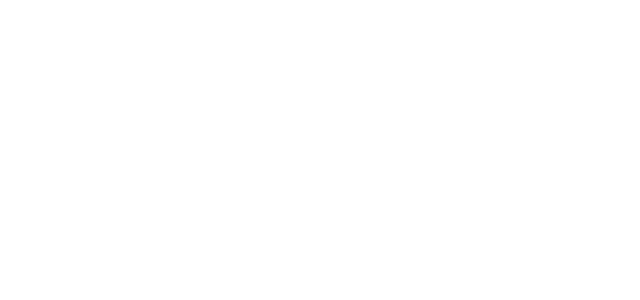
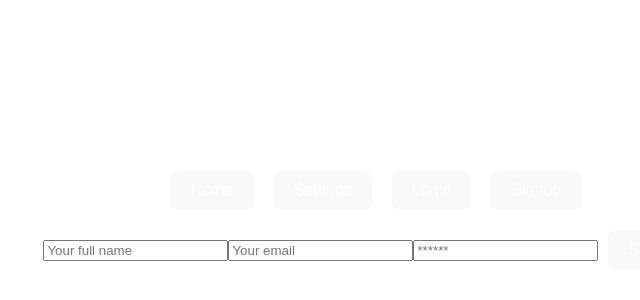
Before and after one commit to dfreeman3102/whats-for-dinner, a React (Vite) app in the folder client/: page /signup in a window 1280 px wide. Before the commit this address had no page. Shown: the part 180-480 px from the top of the page, without its empty margins (264-904 px from the left). Built offline with nearby package versions, Linux system fonts and the light colour scheme.

Commit message:
added signup method and page. need to add logout button that conditionally renders

```diff
--- a/client/src/components/Nav.jsx
+++ b/client/src/components/Nav.jsx
@@ -1,5 +1,12 @@
 import { Link } from "react-router-dom";
-export default function Nav() {
+import Auth from "../utils/auth";
+export default function Nav( { loggedIn } ) {
+
+  const logout = (event) => {
+    event.preventDefault();
+    Auth.logout();
+  }
+
   return (
     <nav>
       <button>
@@ -8,9 +15,19 @@
       <button>
         <Link to="/settings">Settings</Link>
       </button>
-      <button>
-        <Link to="/login">Login</Link>
-      </button>
+      {loggedIn ? (
+      <button onClick={logout}>Logout</button>
+      ) : (
+      <>
+        <button>
+          <Link to="/login">Login</Link>
+        </button>
+        <button>
+          <Link to="/signup">Signup</Link>
+        </button>
+      </>
+      )
+      }
     </nav>
   );
 }
--- a/client/src/main.jsx
+++ b/client/src/main.jsx
@@ -8,6 +8,7 @@
 import RestaurantPage from './pages/RestaurantPage.jsx'
 import SettingsPage from './pages/SettingsPage.jsx'
 import Login from './pages/LoginPage.jsx'
+import Signup from './pages/SignupPage.jsx'
 
 import './index.css'
 
@@ -36,6 +37,10 @@
       {
         path: '/login',
         element: <Login />,
+      },
+      {
+        path: '/signup',
+        element: <Signup />,
       }
     ]
   }
--- a/client/src/pages/LoginPage.jsx
+++ b/client/src/pages/LoginPage.jsx
@@ -1,5 +1,5 @@
 import { useState } from "react";
-import { serializeFetchParameter, useMutation } from "@apollo/client";
+import { useMutation } from "@apollo/client";
 import { LOGIN_USER } from "../utils/mutations";
 
 import Auth from "../utils/auth";
@@ -26,6 +26,7 @@
         Auth.login(data.login.token);
       } catch (e) {
         console.error(e);
+        console.log("Invalid Login Credentials");
       }
 
       setFormState({
--- a/client/src/pages/SignupPage.jsx
+++ b/client/src/pages/SignupPage.jsx
@@ -0,0 +1,82 @@
+import {useState} from 'react';
+import {useMutation} from '@apollo/client';
+import {ADD_USER} from '../utils/mutations';
+
+import Auth from '../utils/auth';
+
+const Signup = (props) => {
+    const [formState, setFormState] = useState({
+        fullName: '',
+        email: '',
+        password: '',
+    });
+    const [addUser, {error, data}] = useMutation(ADD_USER);
+
+    const handleChange = (event) => {
+        const {name, value} = event.target;
+        setFormState({
+            ...formState,
+            [name]: value,
+        });
+    };
+
+    const handleFormSubmit = async (event) => {
+        event.preventDefault();
+        console.log(formState);
+        try {
+            const {data} = await addUser({
+                variables: {...formState},
+            });
+            Auth.login(data.addUser.token);
+        } catch (e) {
+            console.error(e);
+        }
+
+        setFormState({
+            fullName: '',
+            email: '',
+            password: '',
+        });
+    };
+
+    return (
+        <div>
+            <form onSubmit={handleFormSubmit}>
+                <input
+                    className="form-input"
+                    placeholder="Your full name"
+                    name="fullName"
+                    type="text"
+                    value={formState.fullName}
+                    onChange={handleChange}
+                />
+                <input
+                    className="form-input"
+                    placeholder="Your email"
+                    name="email"
+                    type="email"
+                    value={formState.email}
+                    onChange={handleChange}
+                />
+                <input
+                    className="form-input"
+                    placeholder="******"
+                    name="password"
+                    type="password"
+                    value={formState.password}
+                    onChange={handleChange}
+                />
+                <button
+                    className="btn btn-block btn-info"
+                    style={{cursor: 'pointer'}}
+                    type="submit"
+                >
+                    Submit
+                </button>
+            </form>
+            {error && <div>Sign up failed</div>}
+        </div>
+    );
+}
+
+export default Signup;
```
Also changed, not shown: 3 other files (tests, documents, lock files or other folders).
